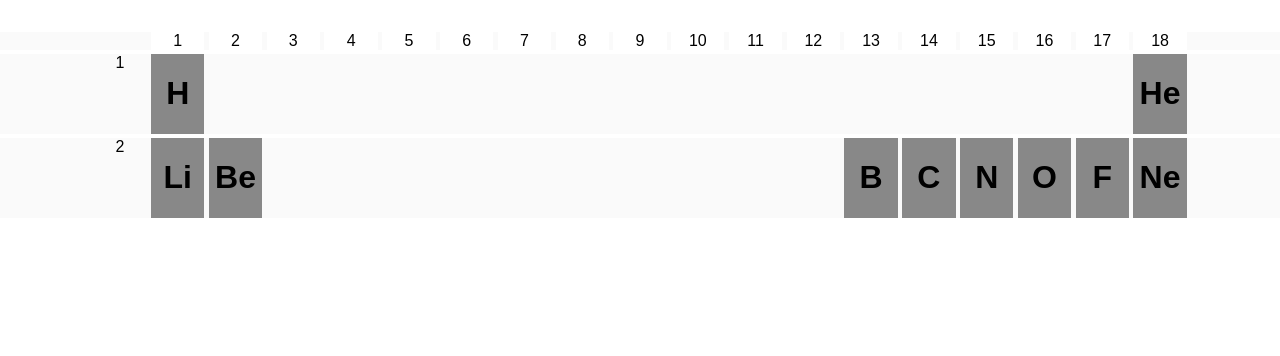
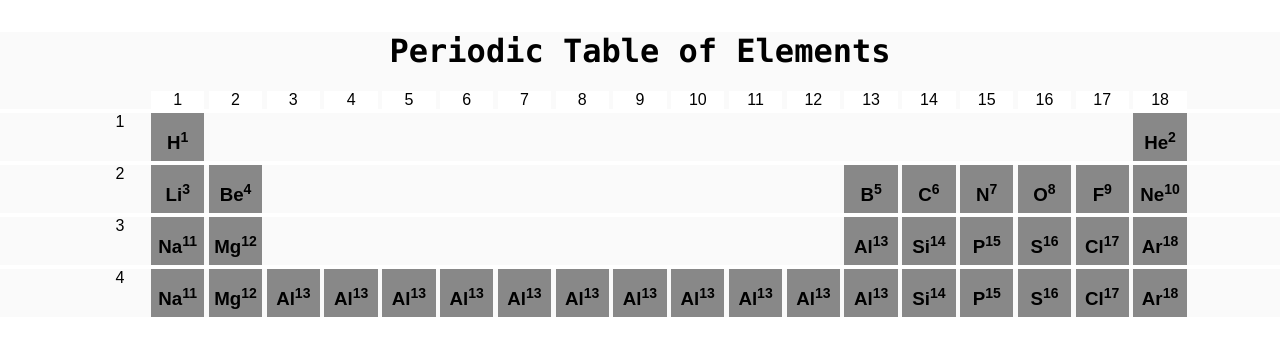
Before and after one commit to leiurus17/pure-periodic-table, a plain HTML site: page index.html in a window 1280 px wide. Drawn offline with Linux system fonts and the light colour scheme.

Commit message:
Start populating the table

```diff
--- a/index.html
+++ b/index.html
@@ -24,9 +24,11 @@
 			}
 
 			.grid-unit-bar {
+				height: 3em;
 				background: #888888;
 			}
 			.grid-unit-blank {
+				height: 3em auto;
 				background: #FFFFFF;
 			}
 			.height-em {
@@ -37,6 +39,7 @@
 
 	<body>
 		<div class = "grids-example">
+			<h1>Periodic Table of Elements</h1>
 			<div class = "pure-g">
 				<div class = "grid-unit-width pure-u-1">
 				    <div class = "grid-unit-blank pure-u-1-24"></div>
@@ -64,7 +67,7 @@
 
 				<div class = "grid-unit-width pure-u-1">
 				    <div class = "pure-u-1-24">1</div>
-						<div class = "grid-unit-bar pure-u-1-24"><h1>H</h1></div>
+					<div class = "grid-unit-bar pure-u-1-24"><h3>H<sup>1</sup></h3></div>
 					<div class = "grid-unit-blank pure-u-1-24"></div>
 					<div class = "grid-unit-blank pure-u-1-24"></div>
 					<div class = "grid-unit-blank pure-u-1-24"></div>
@@ -81,15 +84,15 @@
 					<div class = "grid-unit-blank pure-u-1-24"></div>
 					<div class = "grid-unit-blank pure-u-1-24"></div>
 					<div class = "grid-unit-blank pure-u-1-24"></div>
-						<div class = "grid-unit-bar pure-u-1-24"><h1>He</h1></div>
+					<div class = "grid-unit-bar pure-u-1-24"><h3>He<sup>2</sup></h3></div>
 				</div>
 
 				<div class = "grid-unit-width pure-u-1"><div class = "grid-unit-blank height-em pure-u-24-24"><p></p></div></div>
 
 				<div class = "grid-unit-width pure-u-1">
 				    <div class = "pure-u-1-24">2</div>
-						<div class = "grid-unit-bar pure-u-1-24"><h1>Li</h1></div>
-						<div class = "grid-unit-bar pure-u-1-24"><h1>Be</h1></div>
+					<div class = "grid-unit-bar pure-u-1-24"><h3>Li<sup>3</sup></h3></div>
+					<div class = "grid-unit-bar pure-u-1-24"><h3>Be<sup>4</sup></h3></div>
 					<div class = "grid-unit-blank pure-u-1-24"></div>
 					<div class = "grid-unit-blank pure-u-1-24"></div>
 					<div class = "grid-unit-blank pure-u-1-24"></div>
@@ -100,13 +103,61 @@
 					<div class = "grid-unit-blank pure-u-1-24"></div>
 					<div class = "grid-unit-blank pure-u-1-24"></div>
 					<div class = "grid-unit-blank pure-u-1-24"></div>
-						<div class = "grid-unit-bar pure-u-1-24"><h1>B</h1></div>
-						<div class = "grid-unit-bar pure-u-1-24"><h1>C</h1></div>
-						<div class = "grid-unit-bar pure-u-1-24"><h1>N</h1></div>
-						<div class = "grid-unit-bar pure-u-1-24"><h1>O</h1></div>
-						<div class = "grid-unit-bar pure-u-1-24"><h1>F</h1></div>
-						<div class = "grid-unit-bar pure-u-1-24"><h1>Ne</h1></div>
+					<div class = "grid-unit-bar pure-u-1-24"><h3>B<sup>5</sup></h3></div>
+					<div class = "grid-unit-bar pure-u-1-24"><h3>C<sup>6</sup></h3></div>
+					<div class = "grid-unit-bar pure-u-1-24"><h3>N<sup>7</sup></h3></div>
+					<div class = "grid-unit-bar pure-u-1-24"><h3>O<sup>8</sup></h3></div>
+					<div class = "grid-unit-bar pure-u-1-24"><h3>F<sup>9</sup></h3></div>
+					<div class = "grid-unit-bar pure-u-1-24"><h3>Ne<sup>10</sup></h3></div>
+
+				<div class = "grid-unit-width pure-u-1"><div class = "grid-unit-blank height-em pure-u-24-24"><p></p></div></div>
+
+				<div class = "grid-unit-width pure-u-1">
+				    <div class = "pure-u-1-24">3</div>
+					<div class = "grid-unit-bar pure-u-1-24"><h3>Na<sup>11</sup></h3></div>
+					<div class = "grid-unit-bar pure-u-1-24"><h3>Mg<sup>12</sup></h3></div>
+					<div class = "grid-unit-blank pure-u-1-24"></div>
+					<div class = "grid-unit-blank pure-u-1-24"></div>
+					<div class = "grid-unit-blank pure-u-1-24"></div>
+					<div class = "grid-unit-blank pure-u-1-24"></div>
+					<div class = "grid-unit-blank pure-u-1-24"></div>
+					<div class = "grid-unit-blank pure-u-1-24"></div>
+					<div class = "grid-unit-blank pure-u-1-24"></div>
+					<div class = "grid-unit-blank pure-u-1-24"></div>
+					<div class = "grid-unit-blank pure-u-1-24"></div>
+					<div class = "grid-unit-blank pure-u-1-24"></div>
+					<div class = "grid-unit-bar pure-u-1-24"><h3>Al<sup>13</sup></h3></div>
+					<div class = "grid-unit-bar pure-u-1-24"><h3>Si<sup>14</sup></h3></div>
+					<div class = "grid-unit-bar pure-u-1-24"><h3>P<sup>15</sup></h3></div>
+					<div class = "grid-unit-bar pure-u-1-24"><h3>S<sup>16</sup></h3></div>
+					<div class = "grid-unit-bar pure-u-1-24"><h3>Cl<sup>17</sup></h3></div>
+					<div class = "grid-unit-bar pure-u-1-24"><h3>Ar<sup>18</sup></h3></div>
 				</div>
+
+				<div class = "grid-unit-width pure-u-1"><div class = "grid-unit-blank height-em pure-u-24-24"><p></p></div></div>
+
+				<div class = "grid-unit-width pure-u-1">
+				    <div class = "pure-u-1-24">4</div>
+					<div class = "grid-unit-bar pure-u-1-24"><h3>Na<sup>11</sup></h3></div>
+					<div class = "grid-unit-bar pure-u-1-24"><h3>Mg<sup>12</sup></h3></div>
+					<div class = "grid-unit-bar pure-u-1-24"><h3>Al<sup>13</sup></div>
+					<div class = "grid-unit-bar pure-u-1-24"><h3>Al<sup>13</sup></div>
+					<div class = "grid-unit-bar pure-u-1-24"><h3>Al<sup>13</sup></div>
+					<div class = "grid-unit-bar pure-u-1-24"><h3>Al<sup>13</sup></div>
+					<div class = "grid-unit-bar pure-u-1-24"><h3>Al<sup>13</sup></div>
+					<div class = "grid-unit-bar pure-u-1-24"><h3>Al<sup>13</sup></div>
+					<div class = "grid-unit-bar pure-u-1-24"><h3>Al<sup>13</sup></div>
+					<div class = "grid-unit-bar pure-u-1-24"><h3>Al<sup>13</sup></div>
+					<div class = "grid-unit-bar pure-u-1-24"><h3>Al<sup>13</sup></div>
+					<div class = "grid-unit-bar pure-u-1-24"><h3>Al<sup>13</sup></div>
+					<div class = "grid-unit-bar pure-u-1-24"><h3>Al<sup>13</sup></h3></div>
+					<div class = "grid-unit-bar pure-u-1-24"><h3>Si<sup>14</sup></h3></div>
+					<div class = "grid-unit-bar pure-u-1-24"><h3>P<sup>15</sup></h3></div>
+					<div class = "grid-unit-bar pure-u-1-24"><h3>S<sup>16</sup></h3></div>
+					<div class = "grid-unit-bar pure-u-1-24"><h3>Cl<sup>17</sup></h3></div>
+					<div class = "grid-unit-bar pure-u-1-24"><h3>Ar<sup>18</sup></h3></div>
+				</div>
+
 			</div>
 		</div>
 	</body>
```
Lines whose indentation alone changed are shown as unchanged.
